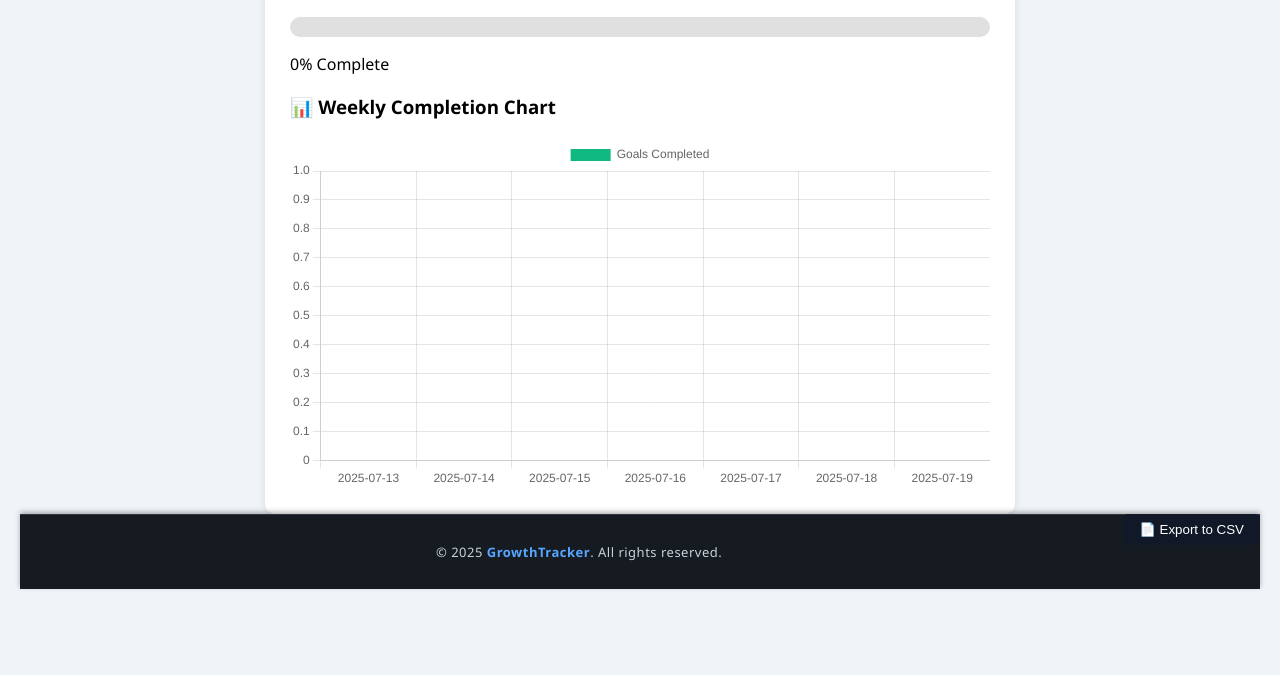
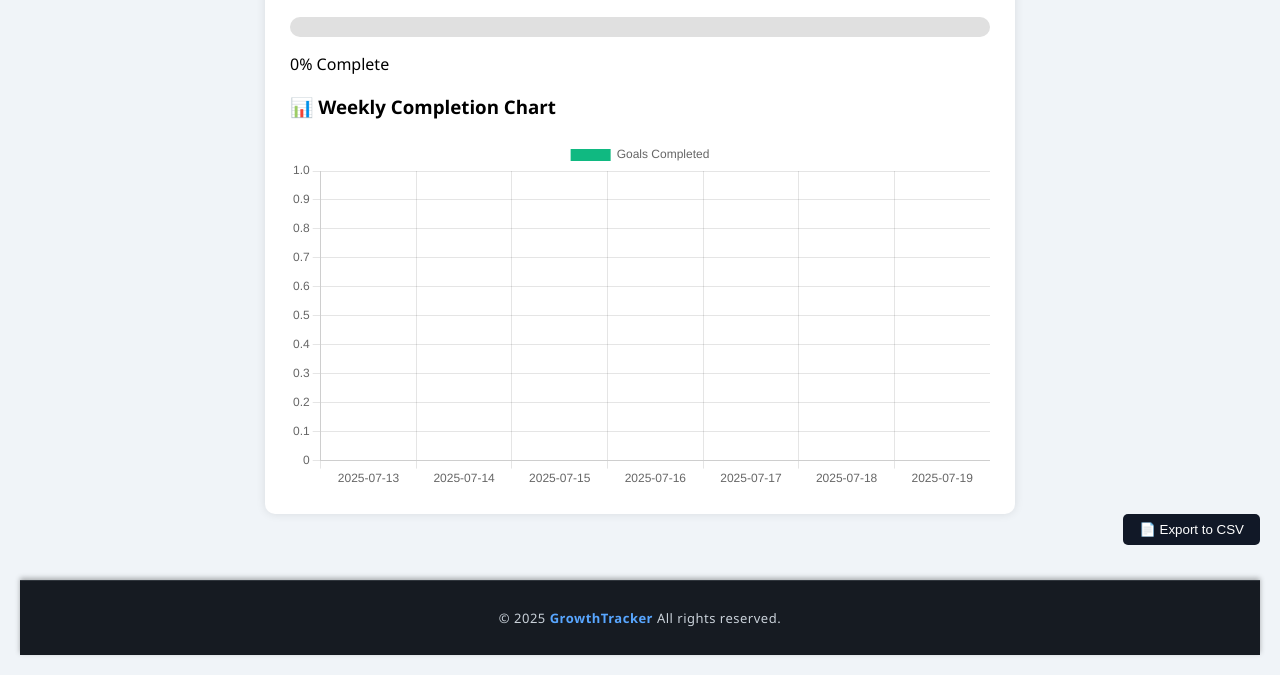
Before and after one commit to ShaikhSahaab/growth-tracker, a plain HTML site: page index.html in a window 1280 px wide. Shown: the part 173-848 px from the top of the page. Before the commit the page ends 800 px from the top, so only its background shows below. Drawn offline with nearby package versions, Linux system fonts and the light colour scheme.

Commit message:
index.html

```diff
--- a/index.html
+++ b/index.html
@@ -14,6 +14,8 @@
 
 <body>
   <button id="darkModeToggle" class="mode-btn">🌙 Dark Mode</button>
+
+
 
   <div class="container">
     <h1>🌱 Personal Growth Tracker</h1>
@@ -43,9 +45,8 @@
     <h3>📊 Weekly Completion Chart</h3>
     <canvas id="goalChart" width="400" height="200"></canvas>
   </div>
-
-
-
+  <button onclick="exportCSV()" class="mode-btn">📄 Export to CSV</button>
+  <br><br><br>
   <script src="script.js"></script>
   <script>
   if ('serviceWorker' in navigator) {
@@ -53,15 +54,14 @@
       .then(() => console.log('Service Worker Registered'));
   }
 </script>
-
-  <button onclick="exportCSV()" class="mode-btn">📄 Export to CSV</button>
+<!-- Footer -->
+  <footer>
+    <p>&copy; 2025 <strong>GrowthTracker</strong> All rights reserved.</p>
+  </footer>
 
 
 </body>
-   <!-- Footer -->
-  <footer>
-    <p>&copy; 2025 <strong>GrowthTracker</strong>. All rights reserved.</p>
-  </footer>
+
 
 
 </html>
```
